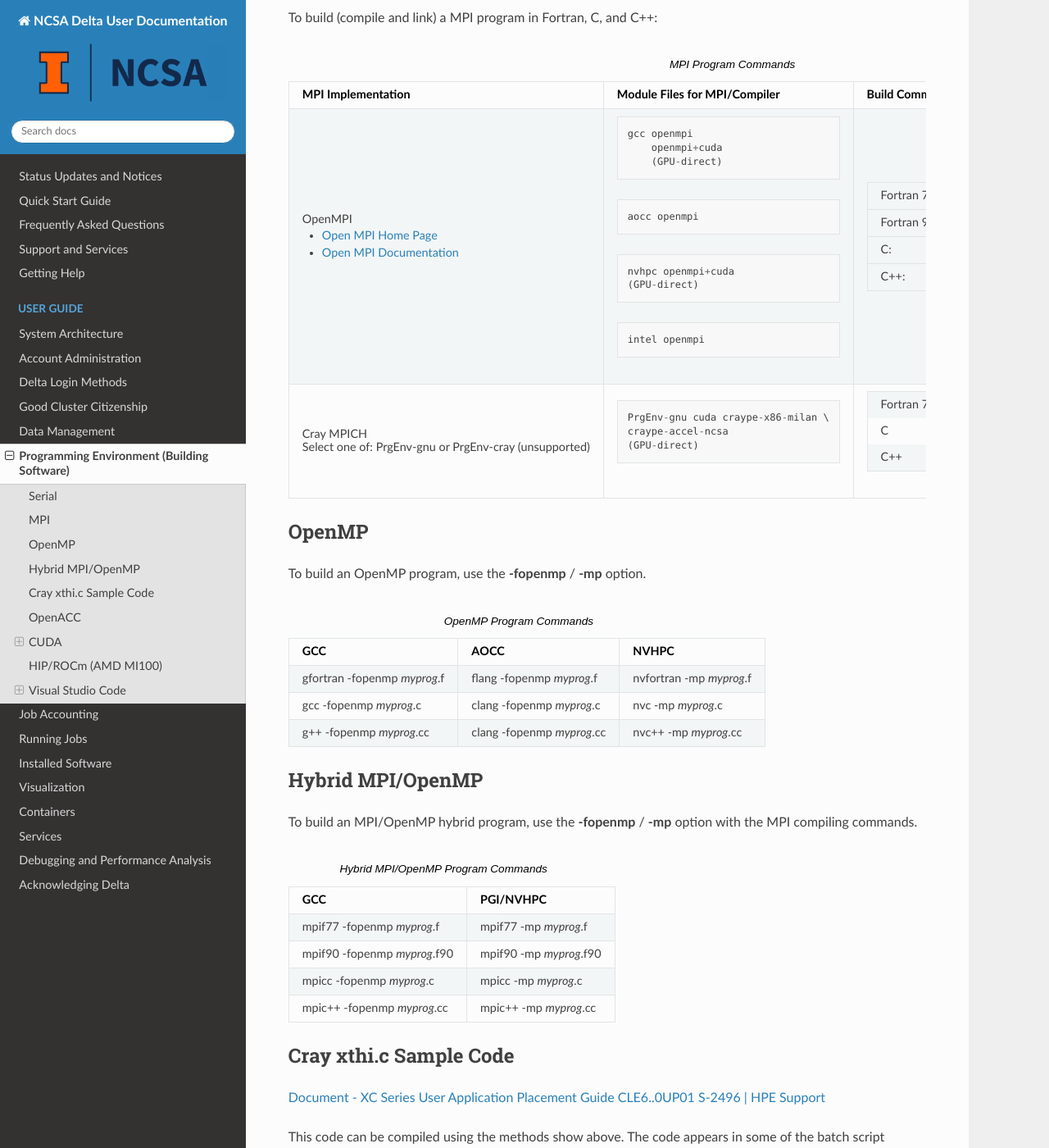
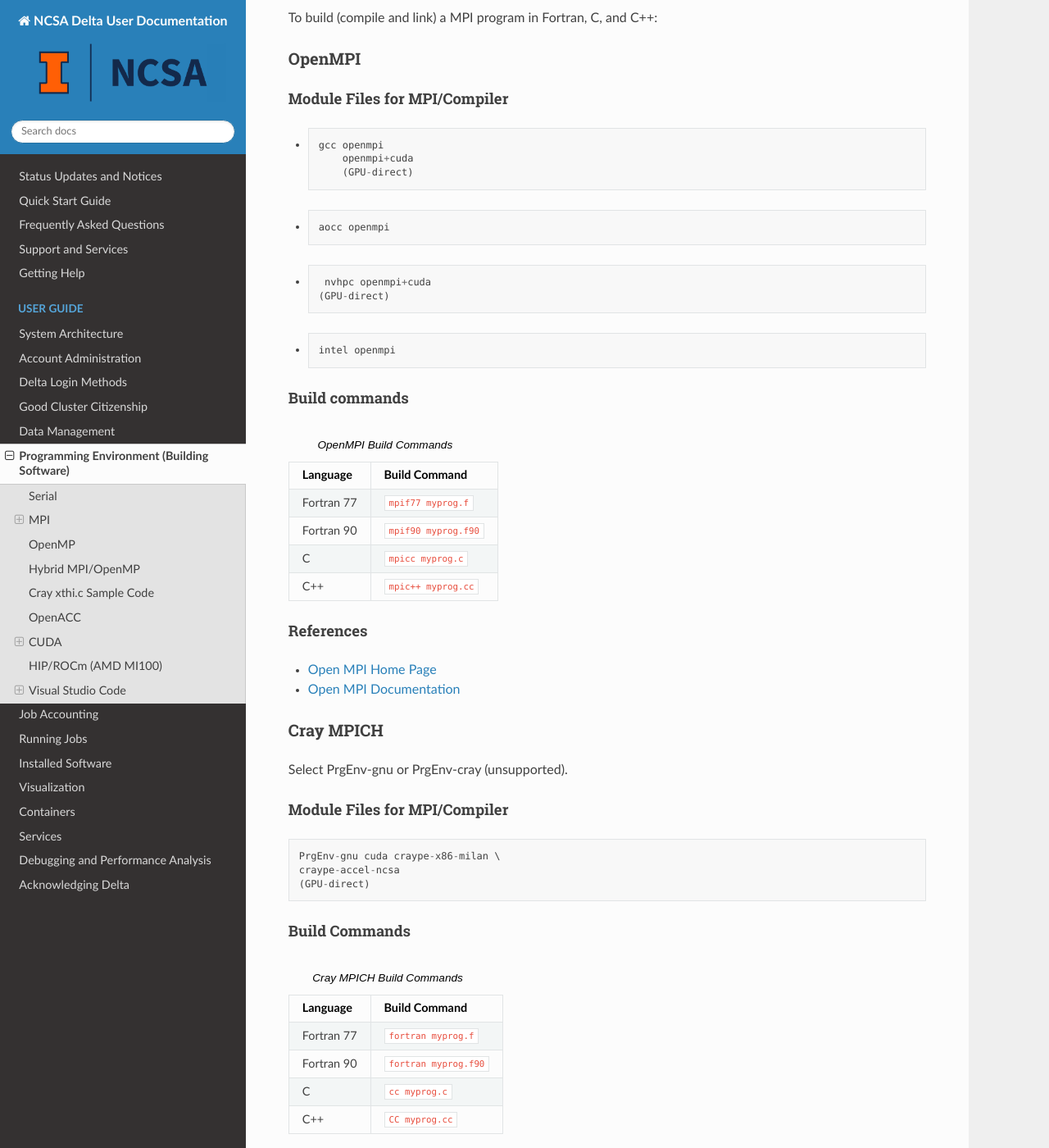
Before and after one commit to ncsa/Delta_doc, a Sphinx documentation site: the page built from docs/source/user_guide/prog_env.rst, in a window 1280 px wide and 1400 px high, scrolled down 773 px. Shown: the whole window at 82% size. Built offline with Sphinx 7.4.7 and the Read the Docs theme 2.0.0, drawn with Linux system fonts in a browser that asks for light colours.

Commit message:
Update prog_env.rst replaced mpi table to improve readiability
MPI table was too large (required side scrolling) and included tables inside of tables which is not great for screen readers. replaced with sub-sections and smaller tables.

```diff
--- a/docs/source/user_guide/prog_env.rst
+++ b/docs/source/user_guide/prog_env.rst
@@ -29,48 +29,78 @@ MPI
 -------------------------
 To build (compile and link) a MPI program in Fortran, C, and C++:
 
-.. table:: MPI Program Commands
+OpenMPI
+~~~~~~~~~~
 
-   +------------------------------+--------------------------------------------+-------------------------------------------+
-   | MPI Implementation           | Module Files for                           | Build Commands                            |
-   |                              | MPI/Compiler                               |                                           |
-   +==============================+============================================+===========================================+
-   |                              | .. code-block::                            |                                           |
-   |                              |                                            |                                           |
-   | OpenMPI                      |    gcc openmpi                             | +-------------+----------------------+    |
-   |                              |        openmpi+cuda                        | | Fortran 77: | mpif77 myprog.f      |    |
-   |                              |        (GPU-direct)                        | |             |                      |    |
-   | - `Open MPI Home Page`_      | .. code-block::                            | |             |                      |    |
-   | - `Open MPI Documentation`_  |                                            | +-------------+----------------------+    |
-   |                              |    aocc openmpi                            | | Fortran 90: | mpif90 myprog.f90    |    |
-   |                              |                                            | |             |                      |    |
-   |                              | .. code-block::                            | |             |                      |    |
-   |                              |                                            | +-------------+----------------------+    |
-   |                              |    nvhpc openmpi+cuda                      | | C:          | mpicc myprog.c       |    |
-   |                              |    (GPU-direct)                            | |             |                      |    |
-   |                              |                                            | +-------------+----------------------+    |
-   |                              | .. code-block::                            | | C++:        | mpic++ myprog.cc     |    |
-   |                              |                                            | |             |                      |    |
-   |                              |    intel openmpi                           | +-------------+----------------------+    |
-   |                              |                                            |                                           |
-   +------------------------------+--------------------------------------------+-------------------------------------------+
-   | Cray MPICH                   | .. code-block::                            |                                           |
-   |                              |                                            |                                           |
-   |                              |                                            | +---------------+----------------------+  |
-   |                              |                                            | | Fortran 77,90 | fortran myprog.f     |  |
-   |                              |                                            | |               | fortran myprog.f90   |  |
-   |                              |                                            | |               |                      |  |
-   |                              |                                            | +---------------+----------------------+  |
-   |                              |                                            | | C             | cc myprog.c          |  |
-   |                              |                                            | |               |                      |  |
-   |                              |                                            | +---------------+----------------------+  |
-   |                              |                                            | | C++           | CC myprog.cc         |  |
-   |                              |                                            | |               |                      |  |
-   |                              |                                            | +---------------+----------------------+  |
-   | Select one of:               |    PrgEnv-gnu cuda craype-x86-milan \      |                                           |
-   | PrgEnv-gnu or PrgEnv-cray    |    craype-accel-ncsa                       |                                           |
-   | (unsupported)                |    (GPU-direct)                            |                                           |
-   +------------------------------+--------------------------------------------+-------------------------------------------+
+Module Files for MPI/Compiler
+$$$$$$$$$$$$$$$$$$$$$$$$$$$$$$$
+
+- .. code-block::
+
+     gcc openmpi
+         openmpi+cuda
+         (GPU-direct)
+
+- .. code-block::
+
+     aocc openmpi
+
+- .. code-block::
+
+     nvhpc openmpi+cuda
+    (GPU-direct)
+
+- .. code-block::
+
+     intel openmpi
+
+Build commands
+$$$$$$$$$$$$$$$$$
+
+.. table:: OpenMPI Build Commands
+
+   ============== ==============
+   Language       Build Command
+   ============== ==============
+   Fortran 77     ``mpif77 myprog.f``
+   Fortran 90     ``mpif90 myprog.f90``
+   C              ``mpicc myprog.c``
+   C++            ``mpic++ myprog.cc``
+   ============== ==============
+
+References
+$$$$$$$$$$$$
+
+- `Open MPI Home Page`_
+- `Open MPI Documentation`_
+
+Cray MPICH
+~~~~~~~~~~~~
+
+Select PrgEnv-gnu or PrgEnv-cray (unsupported).
+
+Module Files for MPI/Compiler
+$$$$$$$$$$$$$$$$$$$$$$$$$$$$$$$$
+
+.. code-block::
+
+   PrgEnv-gnu cuda craype-x86-milan \
+   craype-accel-ncsa
+   (GPU-direct)
+
+Build Commands
+$$$$$$$$$$$$$$$$
+
+.. table:: Cray MPICH Build Commands
+
+   ================= =================
+   Language          Build Command
+   ================= =================
+   Fortran 77        ``fortran myprog.f``
+   Fortran 90        ``fortran myprog.f90``
+   C                 ``cc myprog.c``
+   C++               ``CC myprog.cc``
+   ================= =================
 
 .. _Open MPI Home Page: http://www.open-mpi.org
 
```
